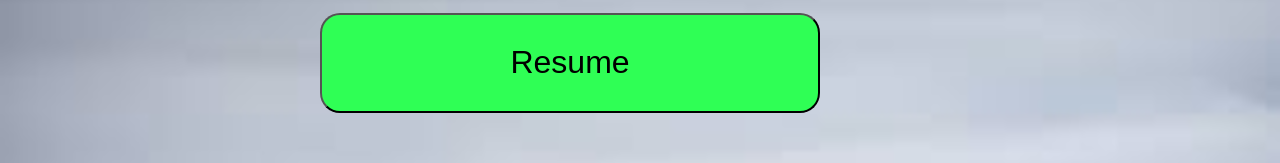
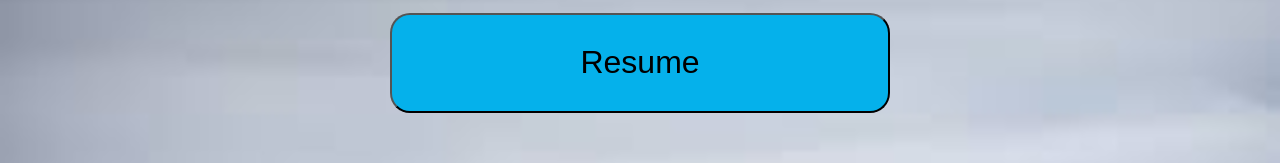
Before and after one commit to some-username03/some-username03, a plain HTML site: page index.html in a window 1280 px wide. Shown: the part 681-844 px from the top of the page. Drawn offline with Linux system fonts and the light colour scheme.

Commit message:
Update style.css

```diff
--- a/style.css
+++ b/style.css
@@ -53,3 +53,10 @@ button:hover {
 .links {
     text-align: center;
 }
+.downloads {
+    text-align: center;
+}
+
+.resume {
+    background-color:rgb(5, 177, 235);
+}
```
